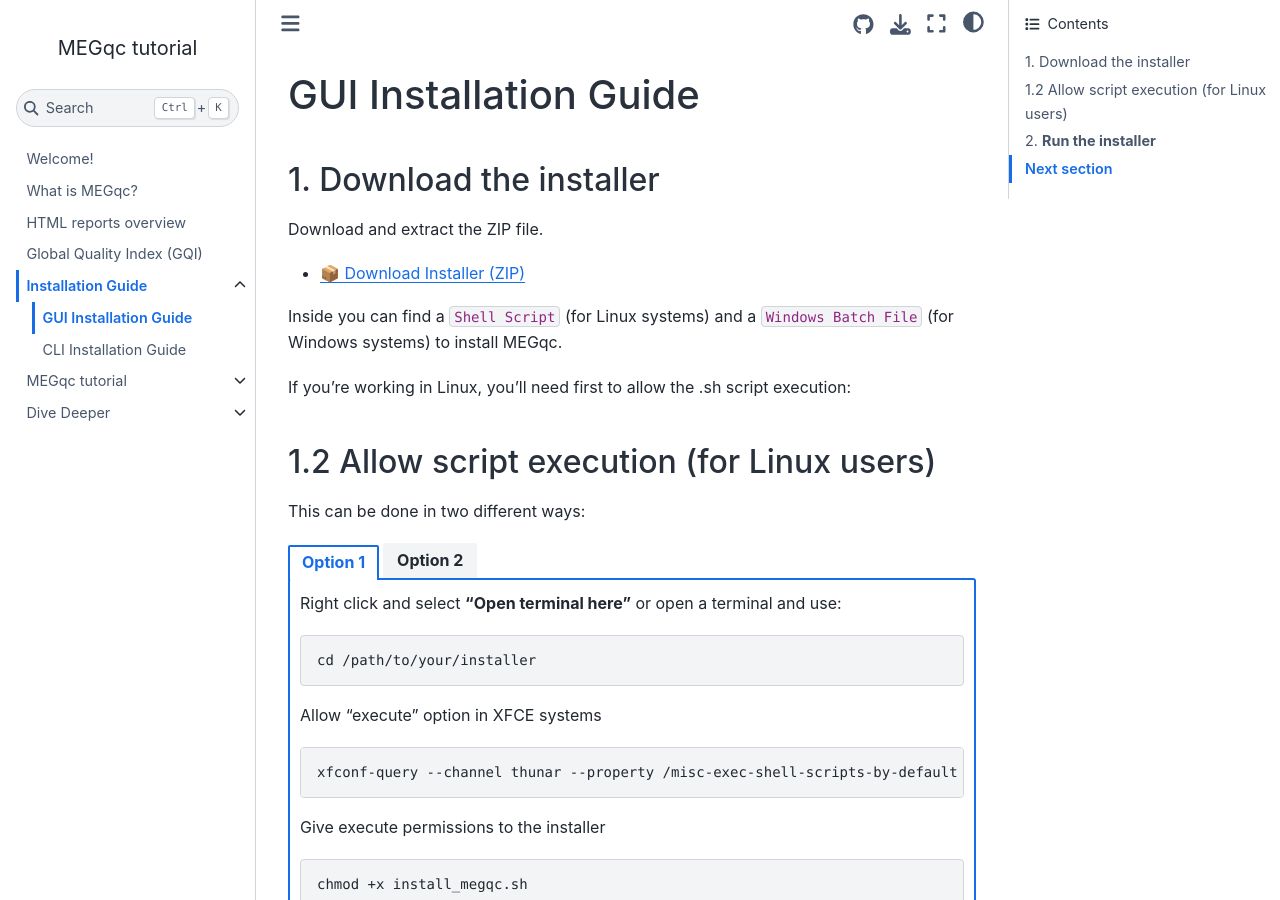
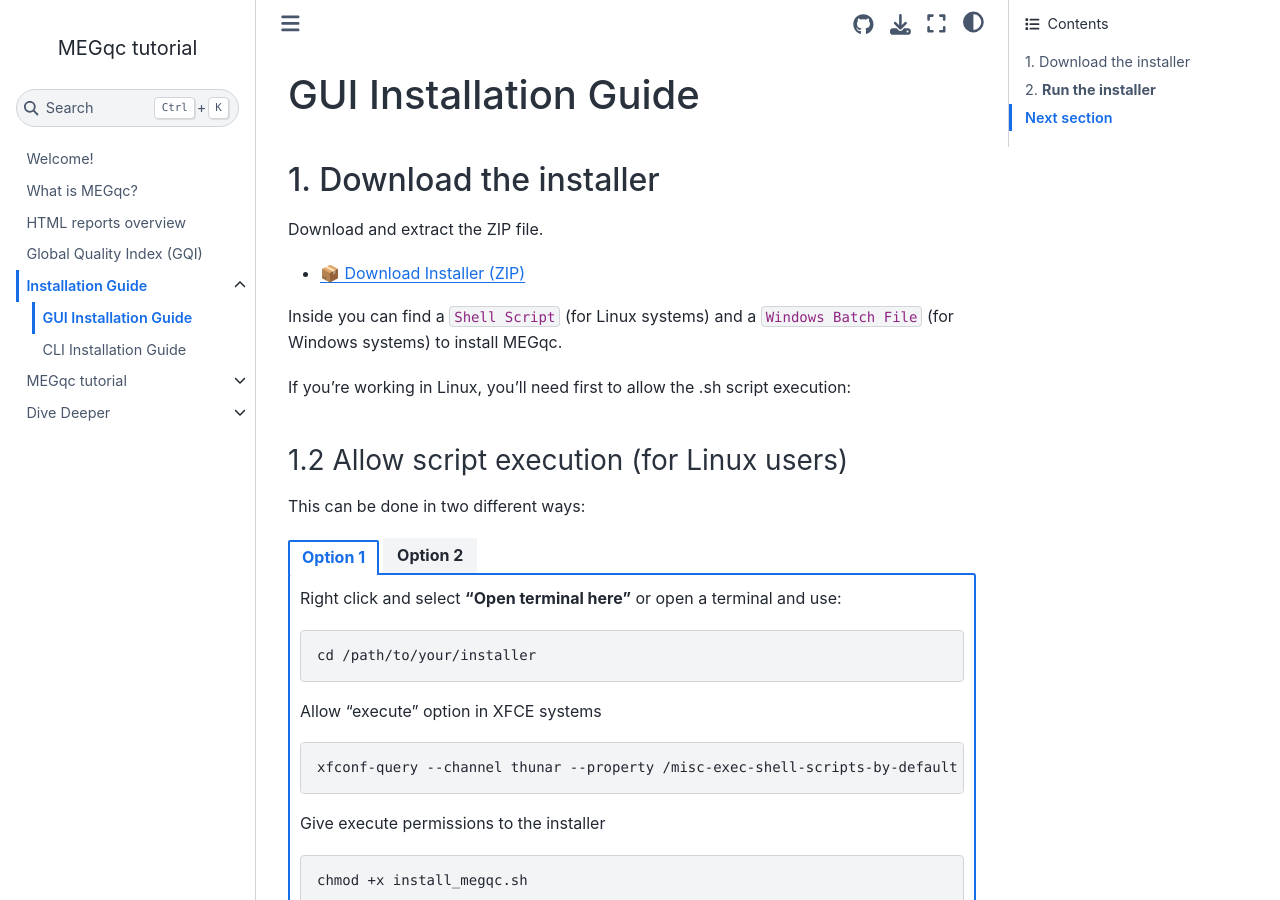
Before and after one commit to ANCPLabOldenburg/megqc_documentation, a Jupyter Book: the page built from installation/gui.md, in a window 1280 px wide and 900 px high. Built offline with Jupyter Book 1.0.4 settings and Sphinx 7.4.7 and the Sphinx Book theme 1.1.4, drawn with Linux system fonts in a browser that asks for light colours; pages that are not in the unit, such as notebooks, are missing from menus.

Commit message:
Update gui.md

`````diff
--- a/installation/gui.md
+++ b/installation/gui.md
@@ -9,7 +9,7 @@
 
 If you're working in Linux, you'll need first to allow the .sh script execution:
 
-## 1.2 Allow script execution (for Linux users)
+### 1.2 Allow script execution (for Linux users)
 This can be done in two different ways:
 
 ````{tab-set}
`````
